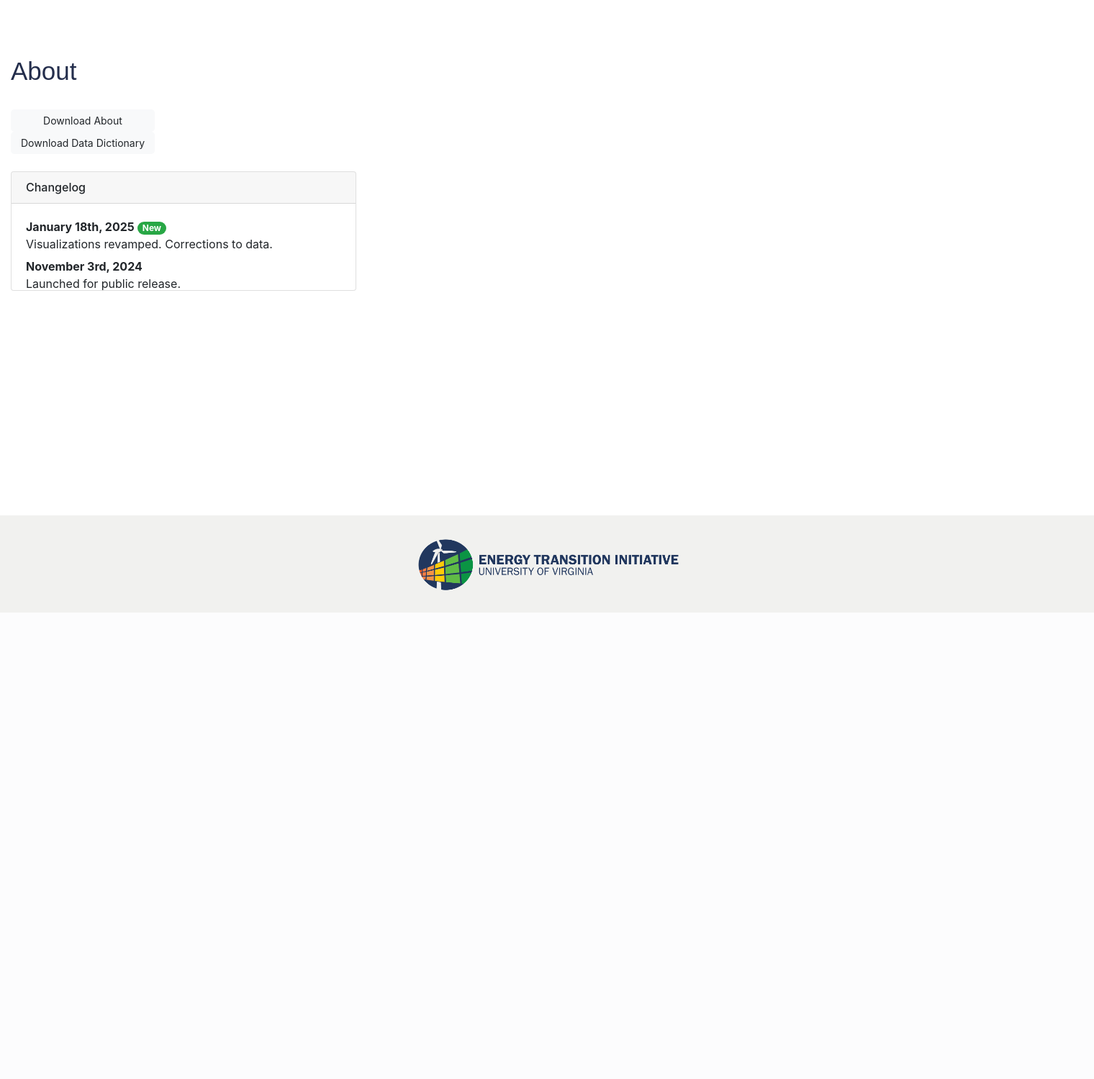
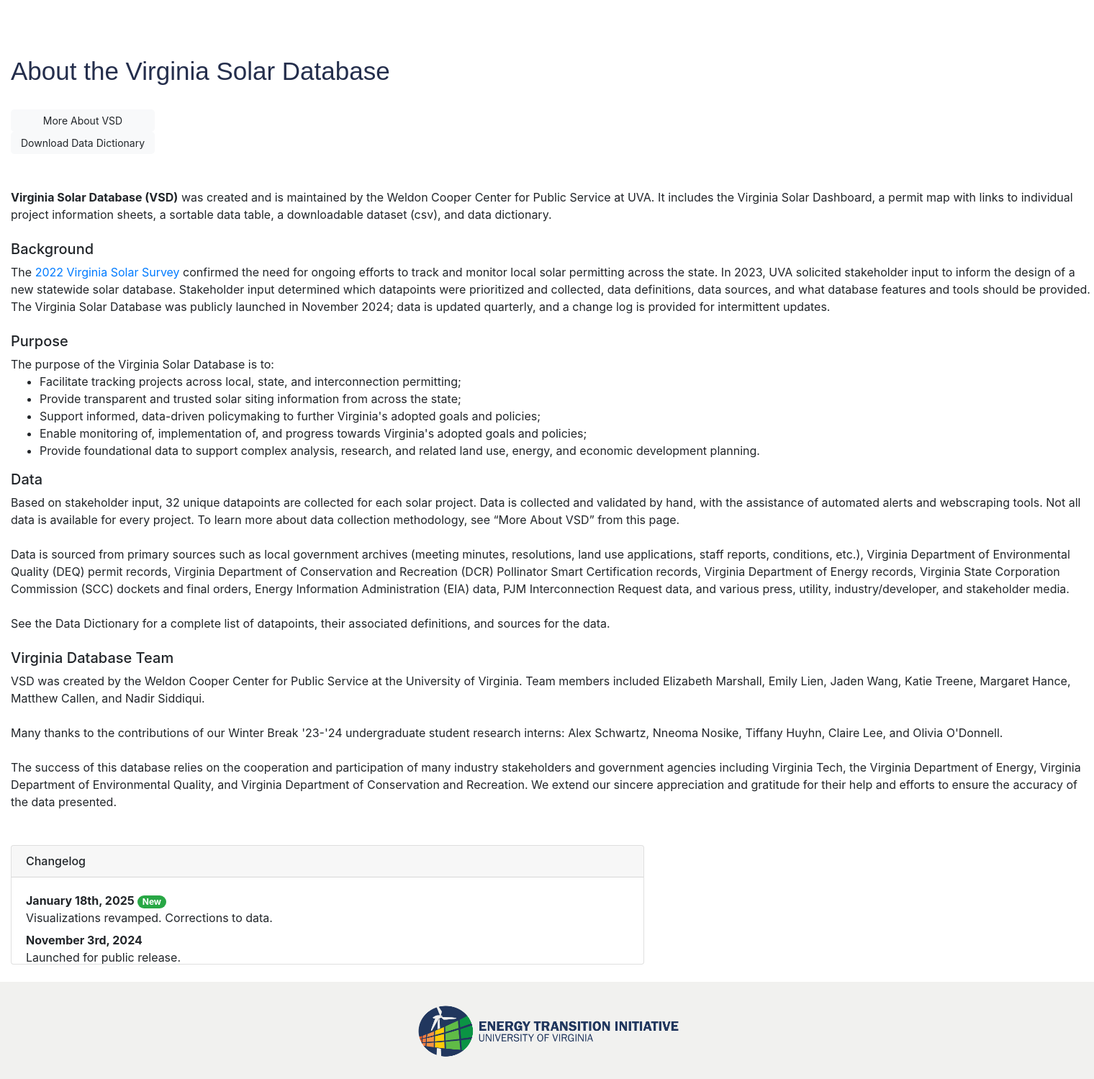
Before and after one commit to coopercenter/solar-database, a Django app: page /about/ in a window 1520 px wide. Shown: the part 60-1559 px from the top of the page at 72% size. Before the commit the page ends 911 px from the top, so only its background shows below. Run offline with Django 4.2, Linux system fonts and the light colour scheme; parts of the project's set-up code (start-up, migrations or seed data) failed here and were passed over; some libraries are stand-ins or nearby versions.

Commit message:
Updating about page, data page, and files

```diff
--- a/database/templates/database/about.html
+++ b/database/templates/database/about.html
@@ -5,12 +5,72 @@
     <br><br>
 <div class="'container-fluid">
     <div style="width: 1500px; margin-left: auto; margin-right: auto">
-    <h1>About</h1>
+    <h1>About the Virginia Solar Database</h1>
+
     <br>
-    <a href="{% static 'about_db.pdf' %}" style="margin-right: 20px" class="btn btn-light btn-sm" download>Download About</a> <!-- btn-light and btn-sm originally from Bootstrap, final layer btn-small modified in styles.css to correct width -->
-    <a href="{% static 'data_dictionary.pdf' %}" style="margin-right: 20px" class="btn btn-light btn-sm" download>Download Data Dictionary</a> <!-- btn-light and btn-sm originally from Bootstrap, final layer btn-small modified in styles.css to correct width -->
-    <br>
-    <div class="card" style="width: 30rem;">
+
+    <a href="{% static 'about_db.pdf' %}" style="margin-right: 20px" class="btn btn-light btn-sm" download>More About VSD</a>
+    <a href="{% static 'data_dictionary.xlsx' %}" style="margin-right: 20px" class="btn btn-light btn-sm" download>Download Data Dictionary</a>
+
+    <br><br>
+
+    <b>Virginia Solar Database (VSD)</b> was created and is maintained by the Weldon Cooper Center for Public Service at UVA. It includes the Virginia Solar Dashboard, a permit map with links to individual project information sheets, a sortable data table, a downloadable dataset (csv), and data dictionary.
+
+    <br><br>
+
+    <h5>Background</h5>
+
+    The <a href="https://www.coopercenter.org/virginia-solar-survey">2022 Virginia Solar Survey</a> confirmed the need for ongoing efforts to track and monitor local solar permitting across the state. In 2023, UVA solicited stakeholder input to inform the design of
+    a new statewide solar database. Stakeholder input determined which datapoints were prioritized and collected, data definitions, data sources, and what database features and tools should be provided. The Virginia Solar Database was
+    publicly launched in November 2024; data is updated quarterly, and a change log is provided for intermittent updates.
+
+    <br><br>
+
+    <h5>Purpose</h5>
+
+    The purpose of the Virginia Solar Database is to:
+    <ul>
+        <li>Facilitate tracking projects across local, state, and interconnection permitting;</li>
+        <li>Provide transparent and trusted solar siting information from across the state;</li>
+        <li>Support informed, data-driven policymaking to further Virginia's adopted goals and policies;</li>
+        <li>Enable monitoring of, implementation of, and progress towards Virginia's adopted goals and policies;</li>
+        <li>Provide foundational data to support complex analysis, research, and related land use, energy, and economic development planning.</li>
+    </ul>
+
+    <h5>Data</h5>
+    Based on stakeholder input, 32 unique datapoints are collected for each solar project.  Data is collected and validated by hand, with the
+    assistance of automated alerts and webscraping tools. Not all data is available for every project. To learn more about data collection methodology,
+    see “More About VSD” from this page.
+
+    <br><br>
+
+    Data is sourced from primary sources such as local government archives (meeting minutes, resolutions, land use applications, staff reports, conditions, etc.),
+    Virginia Department of Environmental Quality (DEQ) permit records, Virginia Department of Conservation and Recreation (DCR) Pollinator Smart Certification
+    records, Virginia Department of Energy records, Virginia State Corporation Commission (SCC) dockets and final orders, Energy Information Administration (EIA)
+    data, PJM Interconnection Request data, and various press, utility, industry/developer, and stakeholder media.
+
+    <br><br>
+
+    See the Data Dictionary for a complete list of datapoints, their associated definitions, and sources for the data.
+
+    <br><br>
+
+    <h5>Virginia Database Team</h5>
+    VSD was created by the Weldon Cooper Center for Public Service at the University of Virginia. Team members included Elizabeth Marshall, Emily Lien,
+    Jaden Wang, Katie Treene, Margaret Hance, Matthew Callen, and Nadir Siddiqui.
+
+    <br><br>
+
+    Many thanks to the contributions of our Winter Break '23-'24 undergraduate student research interns: Alex Schwartz, Nneoma Nosike, Tiffany Huyhn,
+    Claire Lee, and Olivia O'Donnell.
+
+    <br><br>
+
+    The success of this database relies on the cooperation and participation of many industry stakeholders and government agencies including Virginia Tech, the Virginia Department of Energy, Virginia Department of Environmental Quality, and Virginia Department of Conservation and Recreation. We extend our sincere appreciation and gratitude for their help and efforts to ensure the accuracy of the data presented.
+
+    <br><br><br>
+
+    <div class="card" style="width: 55rem;">
         <h6 class="card-header">
           Changelog
         </h6>
@@ -25,7 +85,4 @@
     </div>
 </div>
 
-
-    <div style="line-height: 1800%"><br></div>
-
 {% endblock content %}
--- a/database/templates/database/dash.html
+++ b/database/templates/database/dash.html
@@ -13,7 +13,9 @@
             <br><br>
             While the information we have compiled is all already publicly available, this is the state's first and only comprehensive source of this data.
             <br><br>
-            Project data is current through February 24, 2025.
+            Project data is current through <b>February 24, 2025</b>.
+            <br><br>
+            To cite our data: <i>Weldon Cooper Center for Public Service at the University of Virginia. March 4, 2025. “Virginia Solar Database.” https://solardatabase.coopercenter.org/.</i>
             <br><br>
             Please visit our <a href="/about">About</a> page to learn about the database's history, data collection methodology, data definitions, and how stakeholder engagement informed the project.
             <br><br>
```
Also changed, not shown: database/templates/database/data.html (+18 -12 lines), database/templates/database/project.html (+19 -14 lines), 2 other files.
